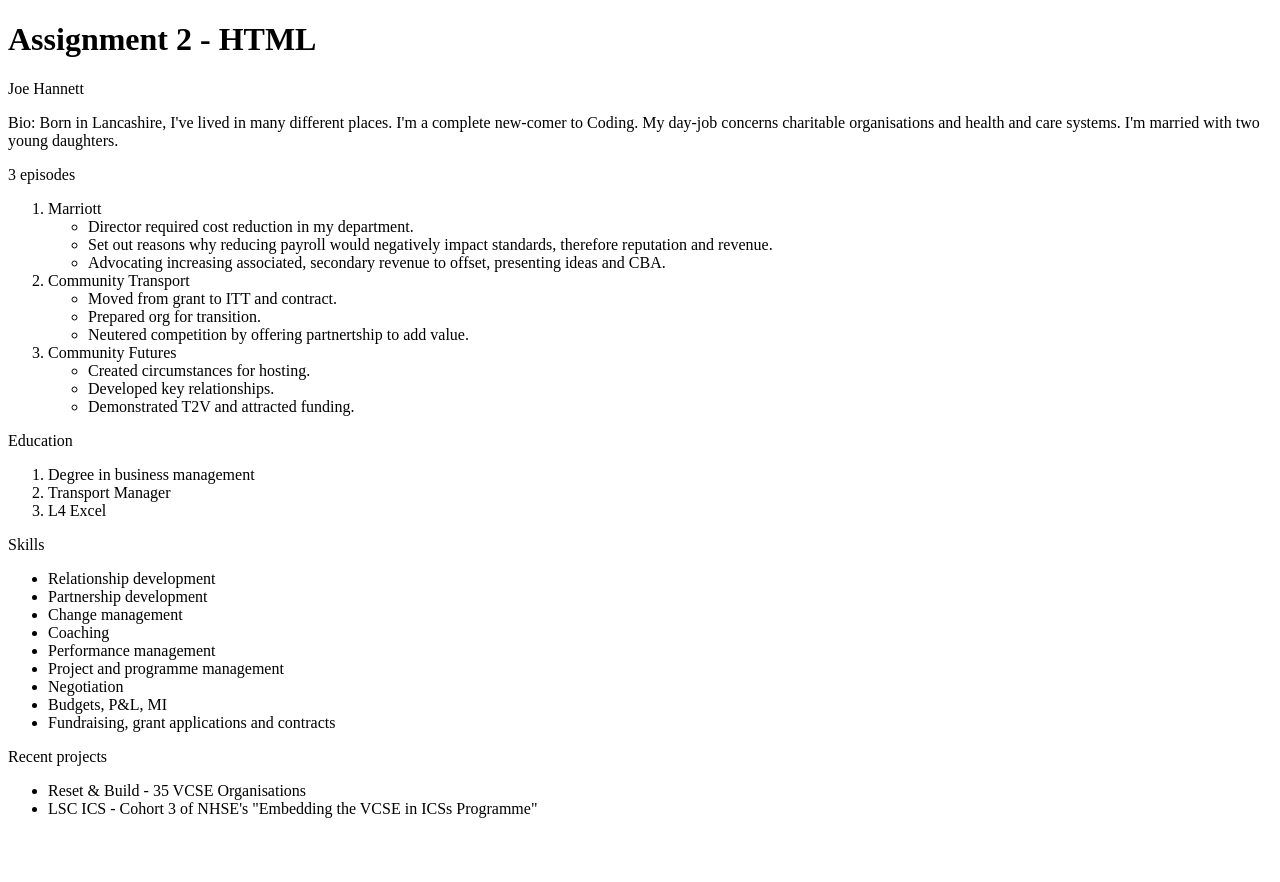
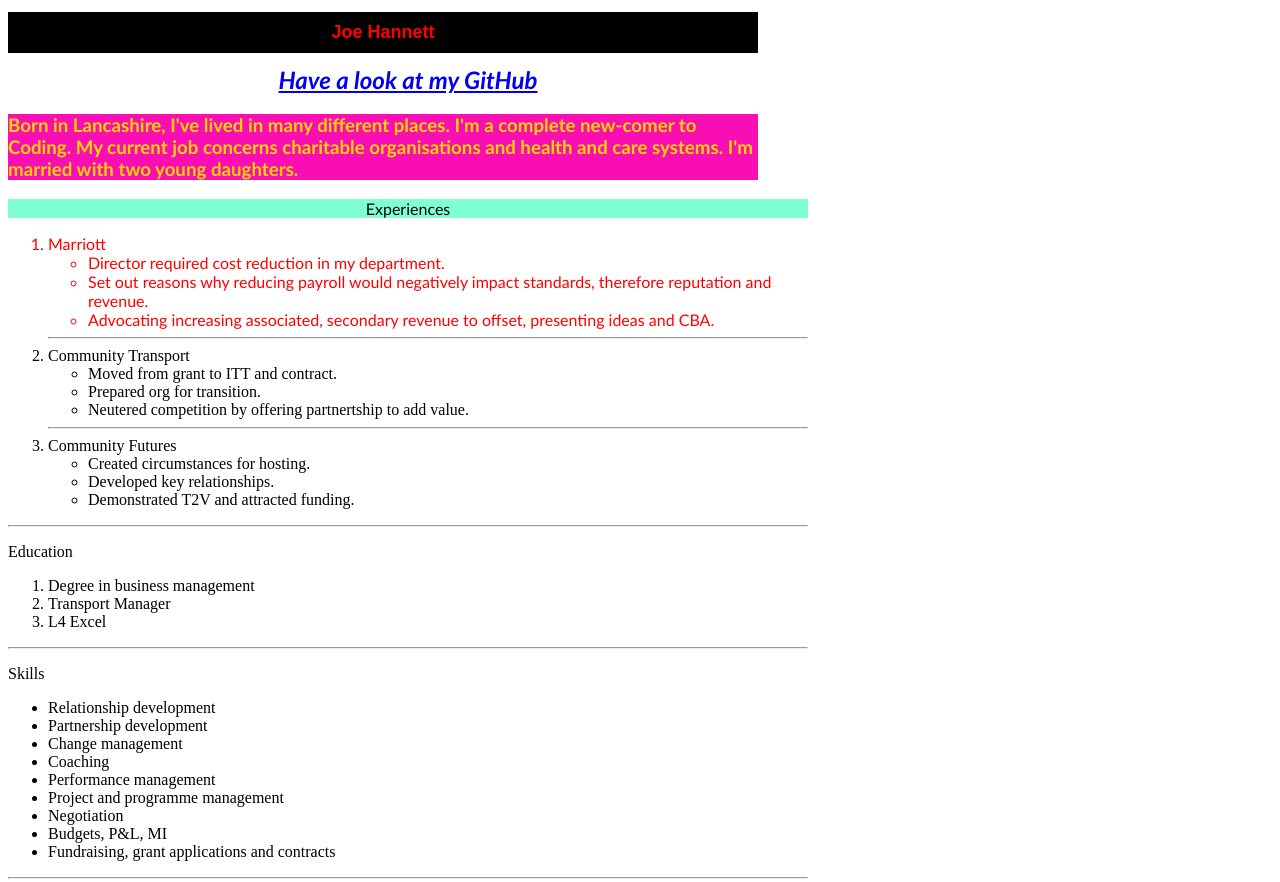
Before and after one commit to Negative-Ghostrider/testrepo, a plain HTML site: page CODE Lancashire - Practice/index.html in a window 1280 px wide. Shown: the top 882 px of the page. Before the commit the page ends 834 px from the top, so only its background shows below. Drawn offline with Linux system fonts and the light colour scheme.

Commit message:
Code for "beautified" Tech CV

```diff
--- a/CODE Lancashire - Practice/index.html
+++ b/CODE Lancashire - Practice/index.html
@@ -5,25 +5,34 @@
     <meta http-equiv="X-UA-Compatible" content="IE=edge">
     <meta name="viewport" content="width=device-width, initial-scale=1.0">
     <title>Assignment #2 - HTML</HTML></title>
+    <link href="./style.css" rel="stylesheet">
 </head>
 <body>
-    <h1>Assignment 2 - HTML</h1>
-    <p>Joe Hannett</p>
-    <p>Bio: Born in Lancashire, I've lived in many different places. I'm a complete new-comer to Coding. My day-job concerns charitable organisations and health and care systems. I'm married with two young daughters.</p>
-    <p>3 episodes</p>
+    <!--Why are none of the background images working? not rel or src-->
+    <div class="box1"><h1>Joe Hannett</h1></div>
+<!-- when zooming, everything gets out of shape. try max-width in css?-->
+    <h2>
+      <a href="https://github.com/Negative-Ghostrider" target="_blank">Have a look at my GitHub</a></h2>
+    <div class="box2"><h3>
+    <p>Born in Lancashire, I've lived in many different places. I'm a complete new-comer to Coding. My current job concerns charitable organisations and health and care systems. I'm married with two young daughters.</p></h3></div>
+    <div class="Experiences">
+    <p>Experiences</p></div>
         <ol>
+            <div class="marriott">
             <li>Marriott</li>
                 <ul>
                     <li>Director required cost reduction in my department.</li>
                     <li>Set out reasons why reducing payroll would negatively impact standards, therefore reputation and revenue.</li>
                     <li>Advocating increasing associated, secondary revenue to offset, presenting ideas and CBA.</li>
-                </ul>
+                </ul></div>
+<hr>
             <li>Community Transport</li>
                 <ul>
                     <li>Moved from grant to ITT and contract.</li>
                     <li>Prepared org for transition.</li>
                     <li>Neutered competition by offering partnertship to add value.</li>
                 </ul>
+<hr>
             <li>Community Futures</li>
                 <ul>
                     <li>Created circumstances for hosting.</li>
@@ -31,12 +40,15 @@
                     <li>Demonstrated T2V and attracted funding.</li>
                 </ul>
         </ol>
+    </div>
+<hr>
     <p>Education</p>
         <ol>
             <li>Degree in business management</li>
             <li>Transport Manager</li>
             <li>L4 Excel</li>
         </ol>
+<hr>
     <p>Skills</p>
         <ul>
             <li>Relationship development</li>
@@ -49,6 +61,7 @@
             <li>Budgets, P&L, MI</li>
             <li>Fundraising, grant applications and contracts</li>
         </ul>
+<hr>
     <p>Recent projects</p>
         <ul>
             <li>Reset & Build - 35 VCSE Organisations</li>
--- a/CODE Lancashire - Practice/style.css
+++ b/CODE Lancashire - Practice/style.css
@@ -0,0 +1,56 @@
+h1{
+    color: red;
+    font-family: sans-serif;
+    font-size: large;
+    padding: 10px;
+    text-align: center;
+}
+h2{
+    color: rgb(87,99,127);
+    text-align: center;
+    font-style: italic;
+    font-family: Calibri;
+    margin-top: 0px;
+    }
+h3{
+    color: gold;
+    font-family: calibri;
+}
+.box1{
+    background-color: black;
+    width: auto;
+    height: auto;
+    box-sizing: border-box;
+    width:750px;
+}
+.box2{
+    background-color: rgb(248, 14, 178);
+    width: 750px;
+}
+body{
+    max-width: 800px;
+    image: image(images\matrix.png);
+}
+a:hover {
+    color: darkorchid;
+}
+a:active{
+    color: red;
+}
+a:visited{
+    color: hotpink;
+}
+.Experiences{
+    width: 100%;
+    background-color: aquamarine;
+    margin-left: auto;
+    margin-right: auto;
+    text-align: center;
+    font-family: calibri;
+    font-stretch:extra-expanded;
+}
+.marriott {
+    color: red;
+    font-family: calibri;
+    background-image: background-image(images\Marriott_logo_PNG1.png);
+    }
```
